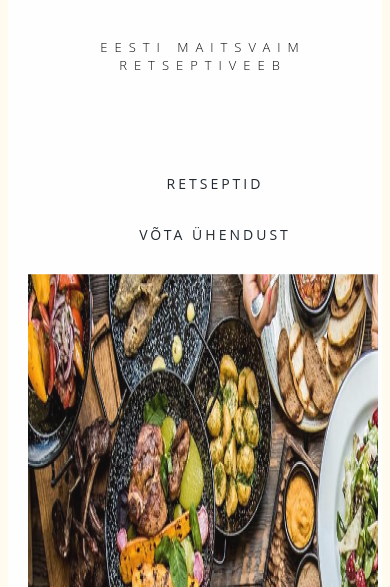
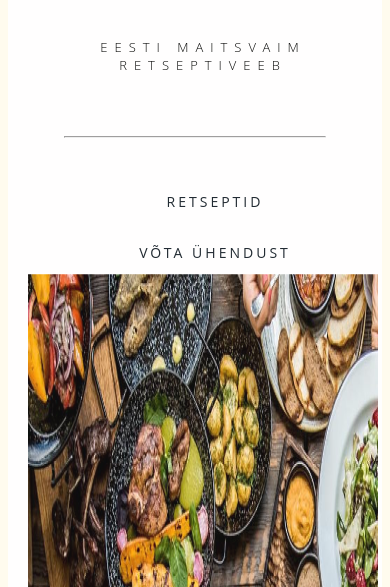
Before and after one commit to kristinalillo/yl2, a plain HTML site: page index.html in a window 390 px wide. Shown: the part 30-617 px from the top of the page. Drawn offline with Linux system fonts and the light colour scheme.

Commit message:
Update style.css

```diff
--- a/style.css
+++ b/style.css
@@ -93,7 +93,7 @@ nav ul li a {
 }
 
 .joon{
-    display: none;
+    visibility: hidden;
 }
 
 footer {
@@ -244,9 +244,12 @@ footer ul li p {
     }
 
     .joon {
+        visibility: visible;
         color: black;
-        border-width: 2px;
-        width: 30%;
+        border-width: 4px;
+        width: 70%;
+        margin: auto;
+        padding: 150px 0 0 0;
     }
 
     .header-pic img {
@@ -257,8 +260,19 @@ footer ul li p {
         background-position: center;
         background-size: cover;
     }
+    header nav ul {
+
+        display: block;
+        margin: 0 auto;
+        text-align: center; /*IE*/
+        width: fit-content;
+        padding-top: 30px;
+
+
+    }
 
     nav ul li a {
+        margin-top: 10px;
         margin-right: 10px;
         margin-left: 10px;
         font-size: 14px;
```
